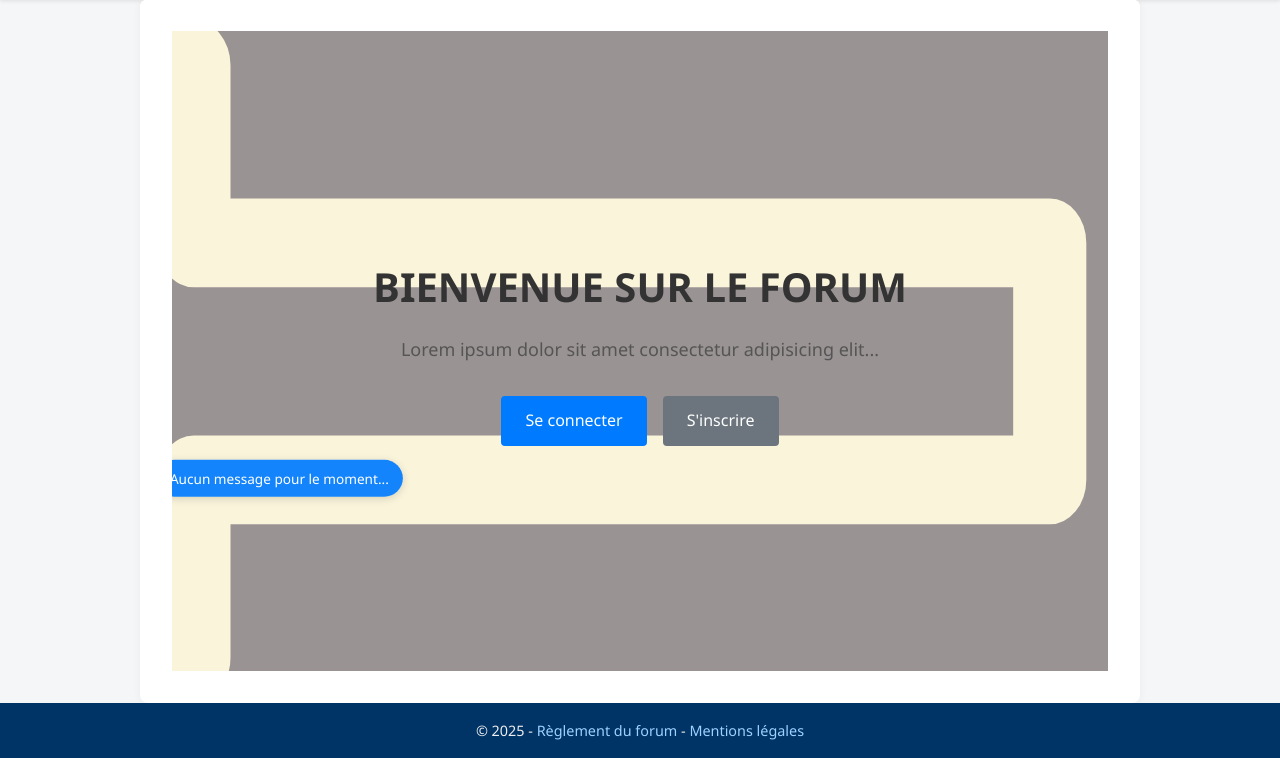
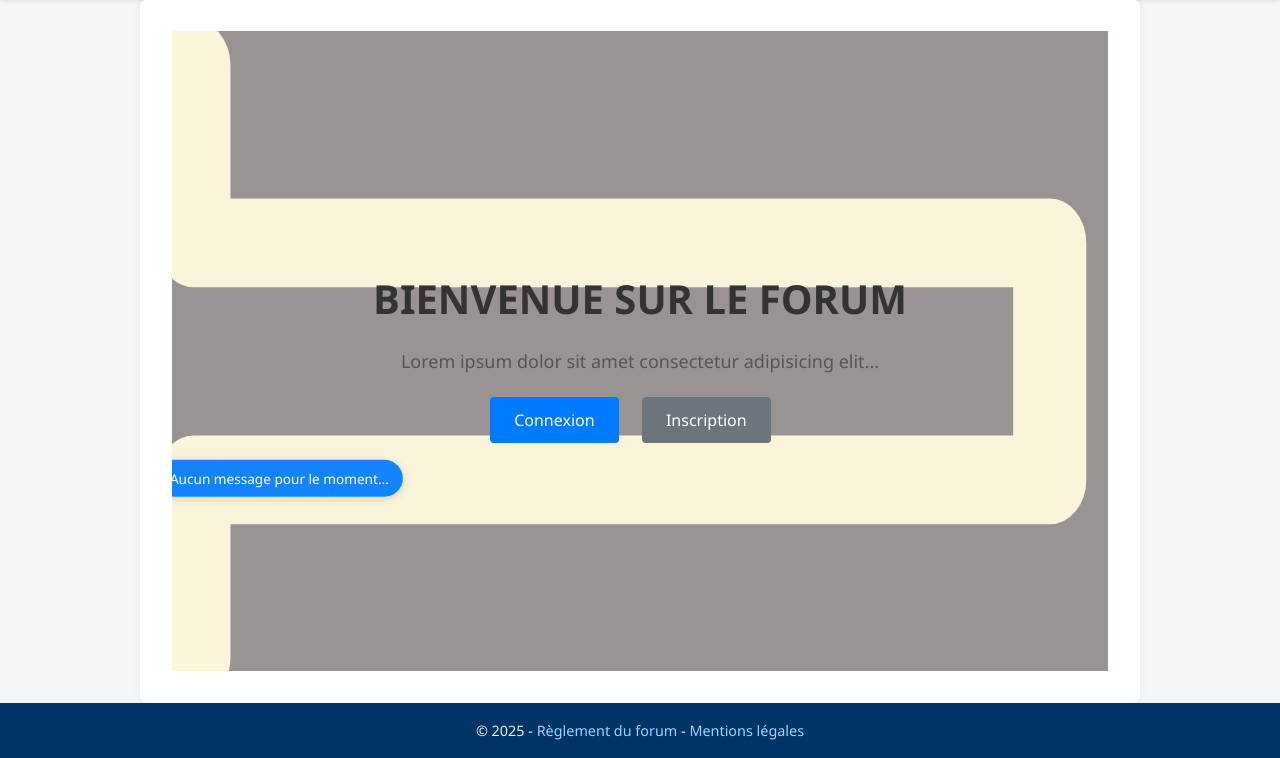
Before and after one commit to vally68/forum, a PHP site: page / in a window 1280 px wide. Shown: the part 59-817 px from the top of the page. Run offline with PHP 8.4, Linux system fonts and the light colour scheme; data that the repository does not hold is empty; some libraries are stand-ins or nearby versions.

Commit message:
fix: modification sur le menu central( adapter comme celui de la bande)

```diff
--- a/view/home.php
+++ b/view/home.php
@@ -32,8 +32,20 @@ $lastMessages = isset($result["data"]["lastMessages"]) ? $result["data"]["lastMe
     <h1>BIENVENUE SUR LE FORUM</h1>
     <p>Lorem ipsum dolor sit amet consectetur adipisicing elit...</p>
     <div class="home-actions">
-      <a class="btn btn-primary" href="#">Se connecter</a>
-      <a class="btn btn-secondary" href="#">S'inscrire</a>
+             <div id="nav-right">
+            <?php if (App\Session::getUser()): ?>
+                <!-- Utilisateur connecté -->
+                <a href="index.php?ctrl=security&action=profile">
+                    <span class="fas fa-user"></span>&nbsp;<?= App\Session::getUser() ?>
+                </a>
+                <a class="btn btn-primary" href="index.php?ctrl=security&action=logout">Déconnexion</a>
+            <?php else: ?>
+                <!-- Utilisateur non connecté -->
+                <a class="btn btn-primary" href="index.php?ctrl=security&action=login">Connexion</a>
+                <a class="btn btn-secondary" href="index.php?ctrl=security&action=register">Inscription</a>
+            <?php endif; ?>
+        </div>
+
     </div>
   </div>
 </section>
```
